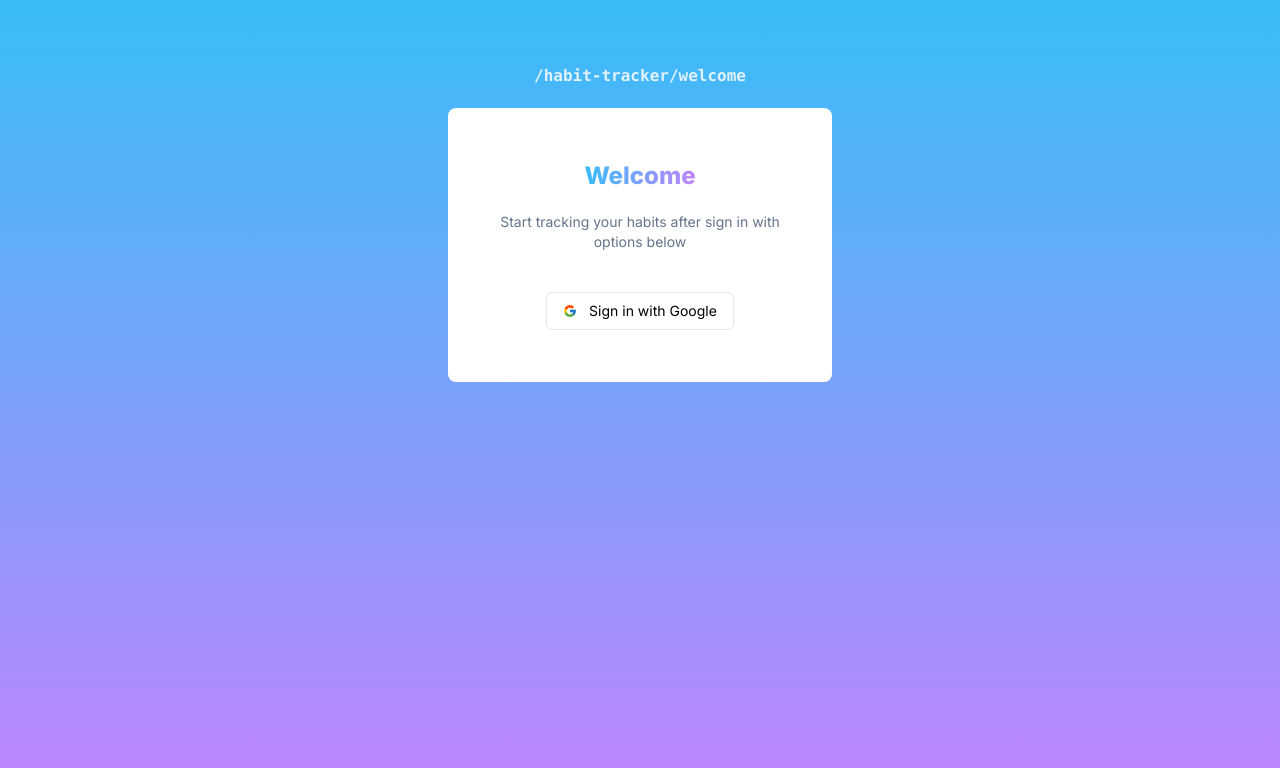
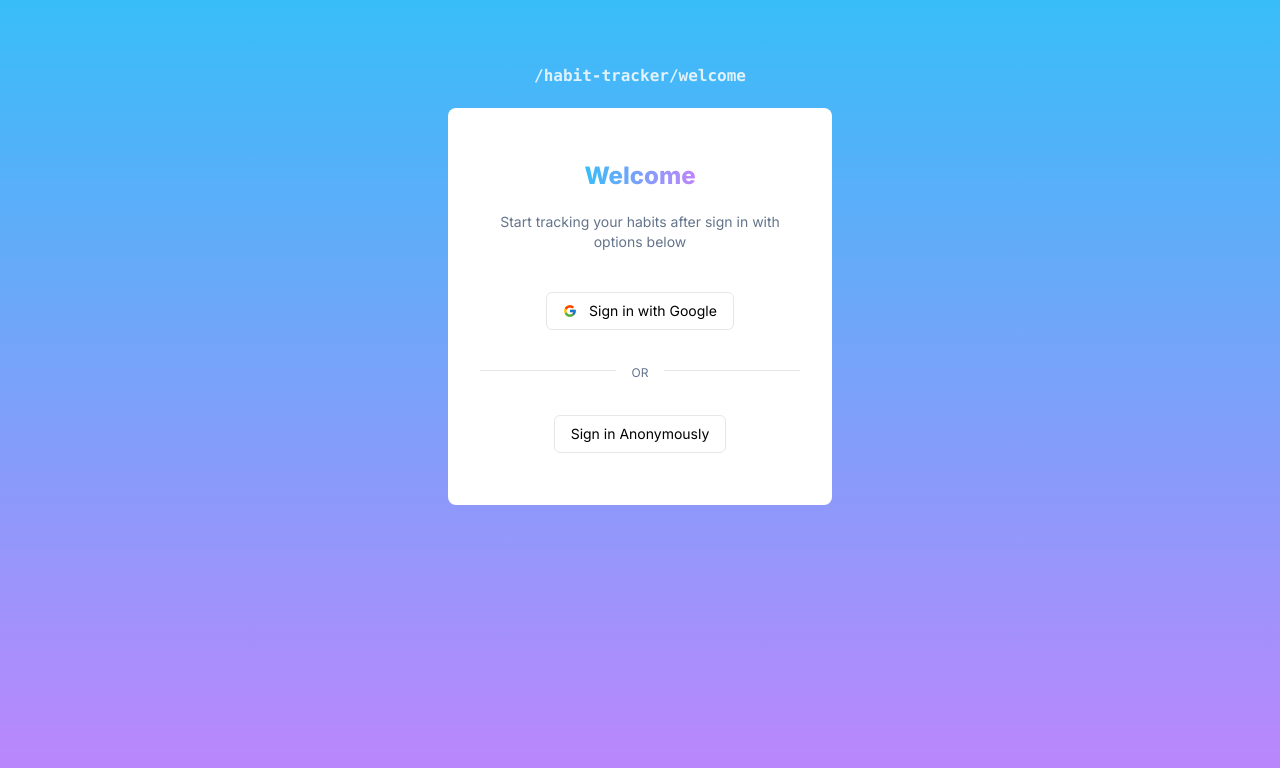
Before and after one commit to misokucera/habit-tracker, a Next.js app: page /login in a window 1280 px wide. Shown: the top 768 px of the page. Built offline with nearby package versions, Linux system fonts and the light colour scheme; no server answers.

Commit message:
Add anonymous sign in option

```diff
--- a/src/features/auth/components/SignInForm.tsx
+++ b/src/features/auth/components/SignInForm.tsx
@@ -4,6 +4,7 @@ import { auth } from "@/services/firebase";
 import {
     AuthProvider,
     GoogleAuthProvider,
+    signInAnonymously,
     signInWithPopup,
 } from "firebase/auth";
 import { FcGoogle } from "react-icons/fc";
@@ -16,7 +17,7 @@ const SignInForm = () => {
     };
 
     return (
-        <div>
+        <div className="">
             <button
                 className="inline-flex items-center gap-3 px-4 py-2 rounded-md border text-sm whitespace-nowrap"
                 onClick={() => singIn(provider)}
@@ -24,6 +25,18 @@ const SignInForm = () => {
                 <FcGoogle />
                 Sign in with Google
             </button>
+            <div className="relative mt-10 mb-5">
+                <hr />
+                <span className="relative -top-3 bg-white text-xs text-slate-500 px-4">
+                    OR
+                </span>
+            </div>
+            <button
+                className="inline-flex items-center gap-3 px-4 py-2 rounded-md border text-sm whitespace-nowrap"
+                onClick={() => signInAnonymously(auth)}
+            >
+                Sign in Anonymously
+            </button>
         </div>
     );
 };
```
